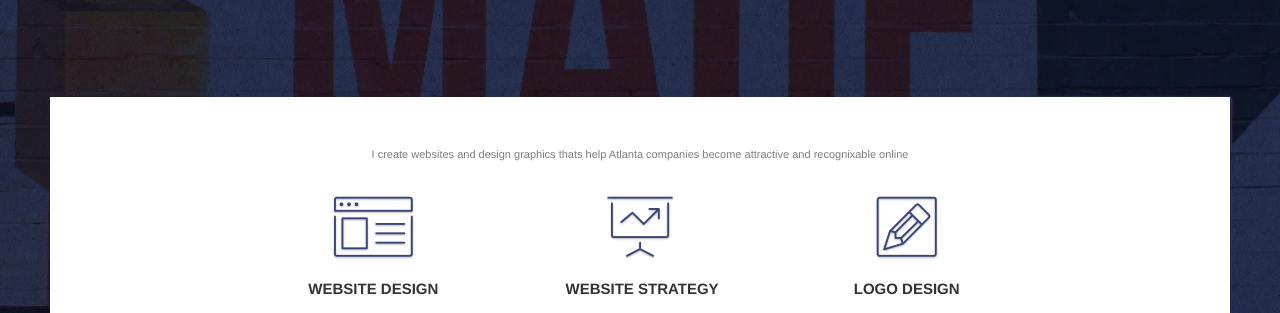
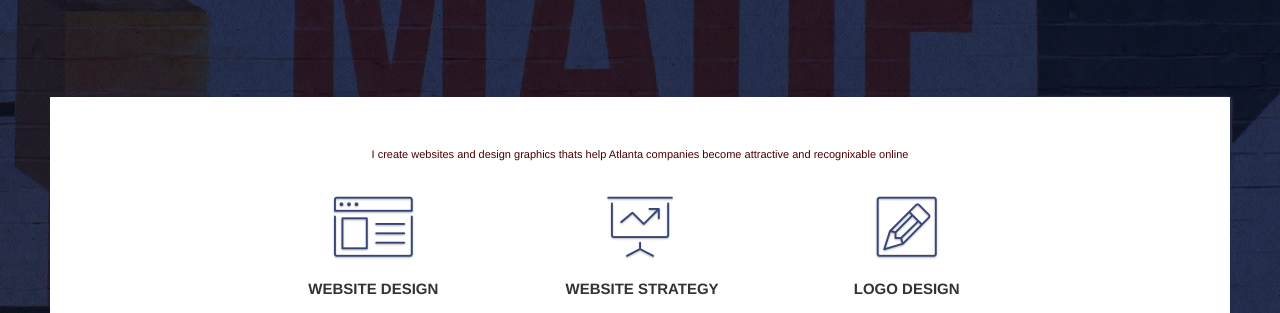
Before and after one commit to Iachimovschi/Mike-Project, a plain HTML site: page index.html in a window 1280 px wide. Shown: the part 446-759 px from the top of the page. Drawn offline with Linux system fonts and the light colour scheme.

Commit message:
new-color

```diff
--- a/style.css
+++ b/style.css
@@ -651,7 +651,7 @@ label,
 a {
     font-family: "helvetica";
     font-weight: 400;
-    color:rgb(82 255 206)important;
+    color: #4b0101;
 }
 
 
```
